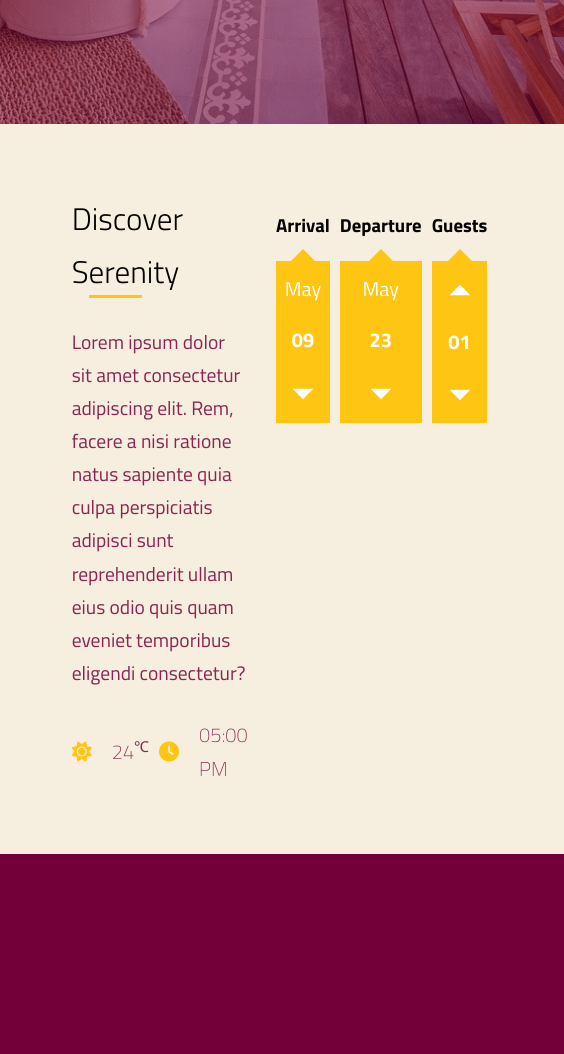
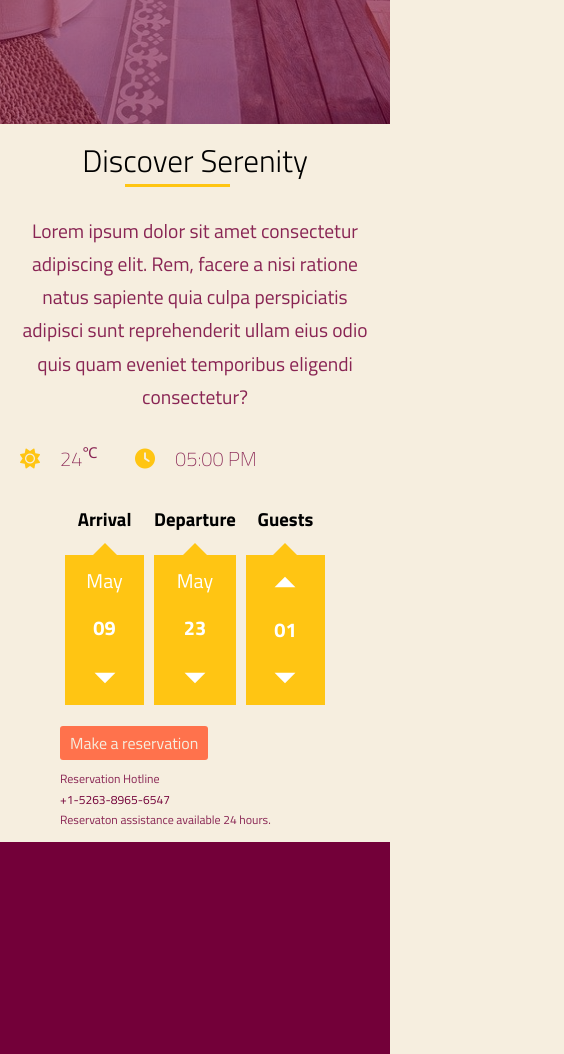
Before and after one commit to Widoguaiquirian/fluidVillageWeb, a website: page index.html in a window 390 px wide. Shown: the part 720-1774 px from the top of the page, 564 px wide, since content can reach past the window. Drawn offline with Linux system fonts and the light colour scheme.

Commit message:
Progress

```diff
--- a/index.html
+++ b/index.html
@@ -152,7 +152,16 @@
                </div>
             </div>
          </div>
-         <div class="booking__date--contact"></div>
+         <div class="booking__date--contact">
+            <a href="#" class="booking__date--contact--btn">Make a reservation</a>
+            <div class="booking__date--contact--info">
+               <p
+                  >Reservation Hotline <br />
+                  <a href="tel: +1-5263-8965-6547">+1-5263-8965-6547</a> <br />
+                  Reservaton assistance available 24 hours.
+               </p>
+            </div>
+         </div>
       </section>
       <!-- End of Booking date section -->
 
--- a/sass/abstracts/_variables.scss
+++ b/sass/abstracts/_variables.scss
@@ -28,7 +28,7 @@ $font-size-subtitle: clamp(2rem, 8vw, 4rem);
 $font-size-regular: clamp(1.6rem, 5vw, 2rem);
 
 // Section padding
-$padding-section: 8vh 3vw;
+$padding-section: 5vh 2vw;
 
 // $xl-font: 3rem;
 // $lg-font: 2.5rem;
--- a/sass/components/_booking.scss
+++ b/sass/components/_booking.scss
@@ -66,19 +66,19 @@
    &--reservation {
       display: flex;
       justify-content: space-between;
+      margin-bottom: 2.5rem;
 
       &-content {
          flex-basis: 33.33%;
          text-align: center;
          margin: 0 0.5rem;
 
-         &-title {
-         }
-
          &-feature {
             color: white;
             width: 100%;
-            height: 80%;
+            height: 20vh;
+            min-height: 130px;
+            max-height: 150px;
             max-width: 11rem;
             background-color: $color-secondary;
             position: relative;
@@ -119,4 +119,50 @@
          }
       }
    }
+
+   &--contact {
+      &--btn {
+         background-color: $color-tertiary;
+         padding: 0.5rem 1rem;
+         transition: $transition-duration;
+
+         &:hover {
+            background-color: $color-primary;
+         }
+      }
+
+      &--info {
+         a {
+            color: $color-primary;
+         }
+      }
+   }
 }
+
+@media (max-width: 900px) {
+   .booking {
+      grid-column: 1/-1;
+      text-align: center;
+      padding: 1rem 2rem;
+
+      &__content--title {
+         &::after {
+            left: 30%;
+         }
+      }
+   }
+
+   .booking__date {
+      grid-column: 2/12;
+      padding: 0;
+
+      &--reservation {
+         &-content {
+            display: flex;
+            align-items: center;
+            justify-content: center;
+            flex-direction: column;
+         }
+      }
+   }
+}
```
Also changed, not shown: css/main.css.
